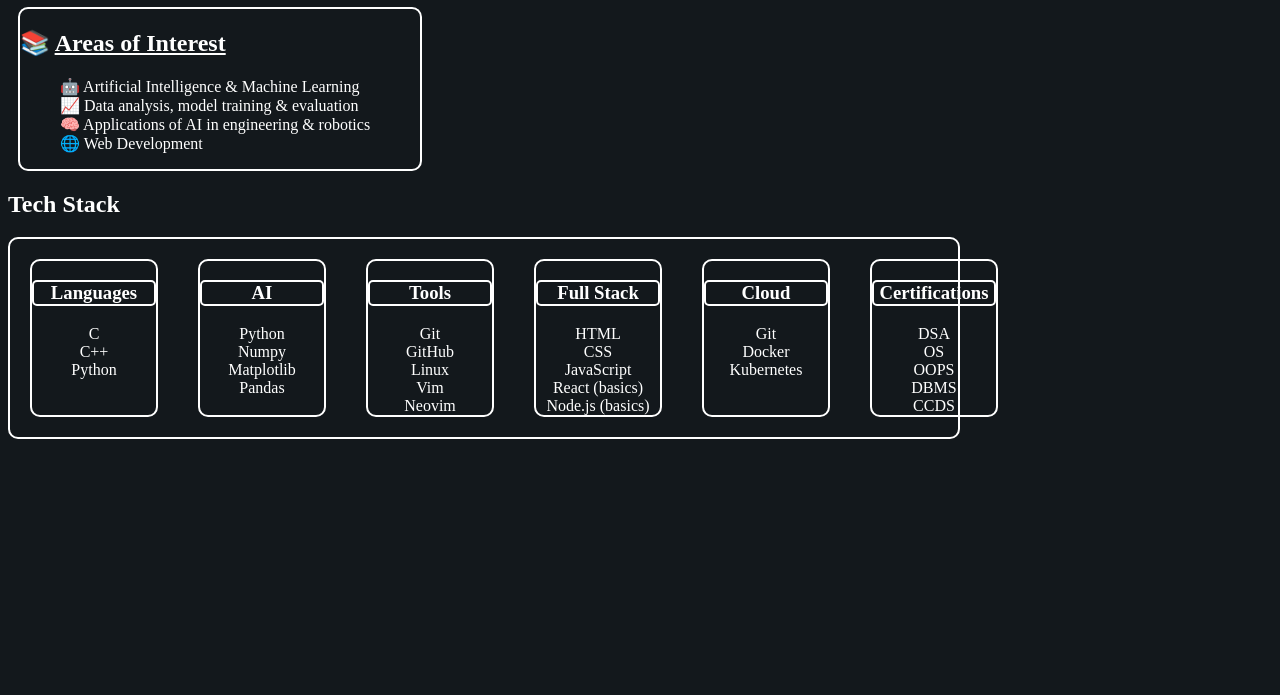
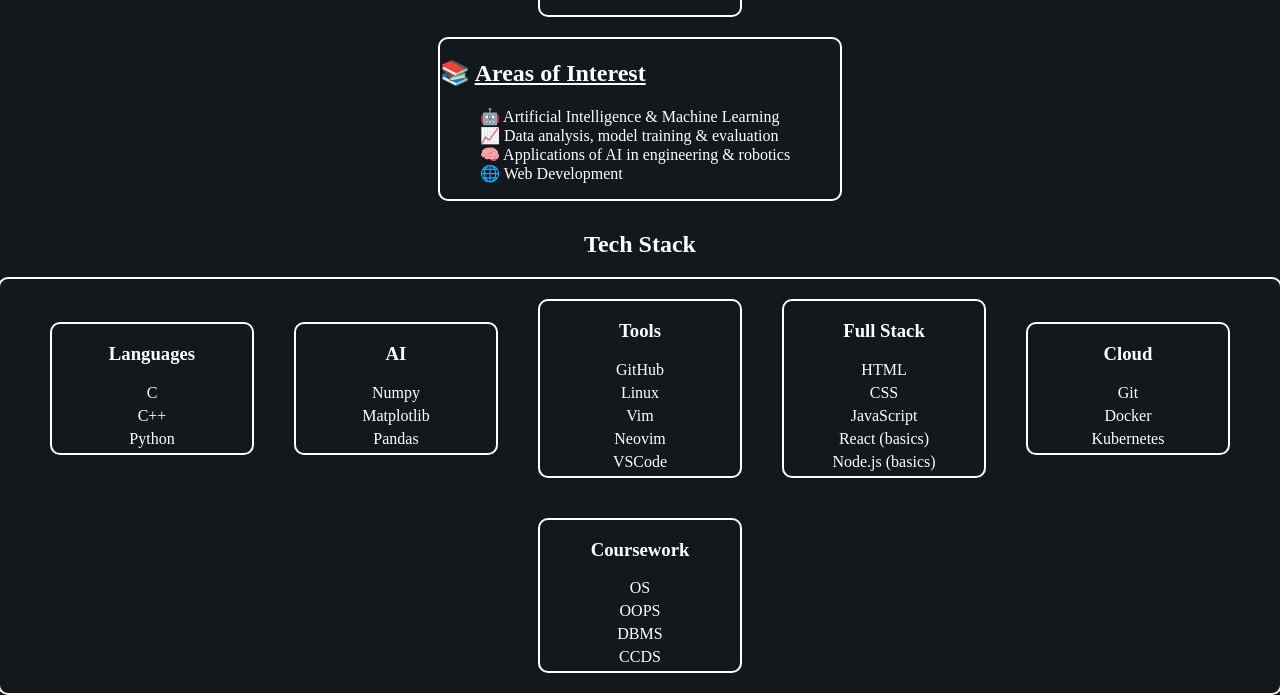
Before and after one commit to qwerty-arun/Portfolio, a plain HTML site: page index.html in a window 1280 px wide. Shown: the part 500-1195 px from the top of the page. Before the commit the page ends 947 px from the top, so only its background shows below. Drawn offline with Linux system fonts and the light colour scheme.

Commit message:
aligned at the center finally, had to apply styles to main, not body

```diff
--- a/index.html
+++ b/index.html
@@ -3,13 +3,23 @@
   <head>
     <meta charset="UTF-8" />
     <meta name="viewport" content="width=device-width, initial-scale=1.0" />
-    <title>Arun K R</title>
+    <title>Aruns Portfolio</title>
     <style>
       body {
         background-color: #13181c;
         color: white;
+        margin: 0;
+        padding: 0;
+        display: flex;
+        flex-direction: column;
+        align-items: center;
       }
-      .hello {
+      main{
+        display: flex;
+        flex-direction: column;
+        align-items: center;
+      }
+      .hi {
         color: rgb(55, 145, 236);
         text-align: center;
       }
@@ -52,7 +62,11 @@
         border-radius: 10px;
         text-align: center;
         display: flex;
-        width: 75%;
+        width: 100%;
+        display: flex;
+        flex-wrap: wrap; /* allows items to wrap in smaller screens */
+        justify-content: center; /* centers all the boxes horizontally */
+        align-items: center;
       }
       .tech-stack .languages {
         align-items: center;
@@ -89,25 +103,26 @@
         width: 200px;
         margin: 20px;
       }
-      .tech-stack .certifications {
+      .tech-stack .coursework {
         align-items: center;
         border-radius: 10px;
         border: 2px solid white;
         width: 200px;
         margin: 20px;
       }
-      .tech-stack h3 {
-        border: 2px white solid;
-        border-radius: 5px;
-        width: 120px;
+    .tech-stack li{
+        list-style: none;
+        margin: 5px;
+    }
+    .tech-heading{
         text-align: center;
-      }
+    }
     </style>
   </head>
 
   <body>
-    <header>
-      <h1 class="hello">💫 Hi there, I'm Arun!</h1>
+    <header class="hello">
+      <h1 class="hi">💫 Hi there, I'm Arun!</h1>
       <h2 class="brief">
         🎓 Engineering student passionate about technology, design, and
         intelligent systems.
@@ -159,55 +174,53 @@
         </ul>
       </div>
 
-      <h2>Tech Stack</h2>
+      <h2 class="tech-heading">Tech Stack</h2>
       <div class="tech-stack">
         <div class="languages">
           <h3>Languages</h3>
-          <div class="c">C</div>
-          <div class="cpp">C++</div>
-          <div class="python">Python</div>
+          <li>C</li>
+          <li>C++</li>
+          <li>Python</li>
         </div>
 
         <div class="ai">
           <h3>AI</h3>
-          <div class="Python">Python</div>
-          <div class="Numpy">Numpy</div>
-          <div class="Matplotlib">Matplotlib</div>
-          <div class="Pandas">Pandas</div>
+          <li>Numpy</li>
+          <li>Matplotlib</li>
+          <li>Pandas</li>
         </div>
 
         <div class="tools">
           <h3>Tools</h3>
-          <div class="Git">Git</div>
-          <div class="GitHub">GitHub</div>
-          <div class="Linux">Linux</div>
-          <div class="Vim">Vim</div>
-          <div class="Neovim">Neovim</div>
+          <li>GitHub</li>
+          <li>Linux</li>
+          <li>Vim</li>
+          <li>Neovim</li>
+          <li>VSCode</li>
         </div>
 
         <div class="full-stack">
           <h3>Full Stack</h3>
-          <div class="HTML">HTML</div>
-          <div class="CSS">CSS</div>
-          <div class="JavaScript">JavaScript</div>
-          <div class="React">React (basics)</div>
-          <div class="Nodejs">Node.js (basics)</div>
+          <li>HTML</li>
+          <li>CSS</li>
+          <li>JavaScript</li>
+          <li>React (basics)</li>
+          <li>Node.js (basics)</li>
         </div>
 
         <div class="cloud">
           <h3>Cloud</h3>
-          <div class="Git">Git</div>
-          <div class="Docker">Docker</div>
-          <div class="Kubernetes">Kubernetes</div>
+          <li>Git</li>
+          <li>Docker</li>
+          <li>Kubernetes</li>
         </div>
 
-        <div class="certifications">
-          <h3>Certifications</h3>
-          <div class="dsa">DSA</div>
-          <div class="os">OS</div>
-          <div class="oops">OOPS</div>
-          <div class="dbms">DBMS</div>
-          <div class="ccds">CCDS</div>
+        <div class="coursework">
+          <h3>Coursework</h3>
+          <li>OS</li>
+          <li>OOPS</li>
+          <li>DBMS</li>
+          <li>CCDS</li>
         </div>
       </div>
     </main>
```
